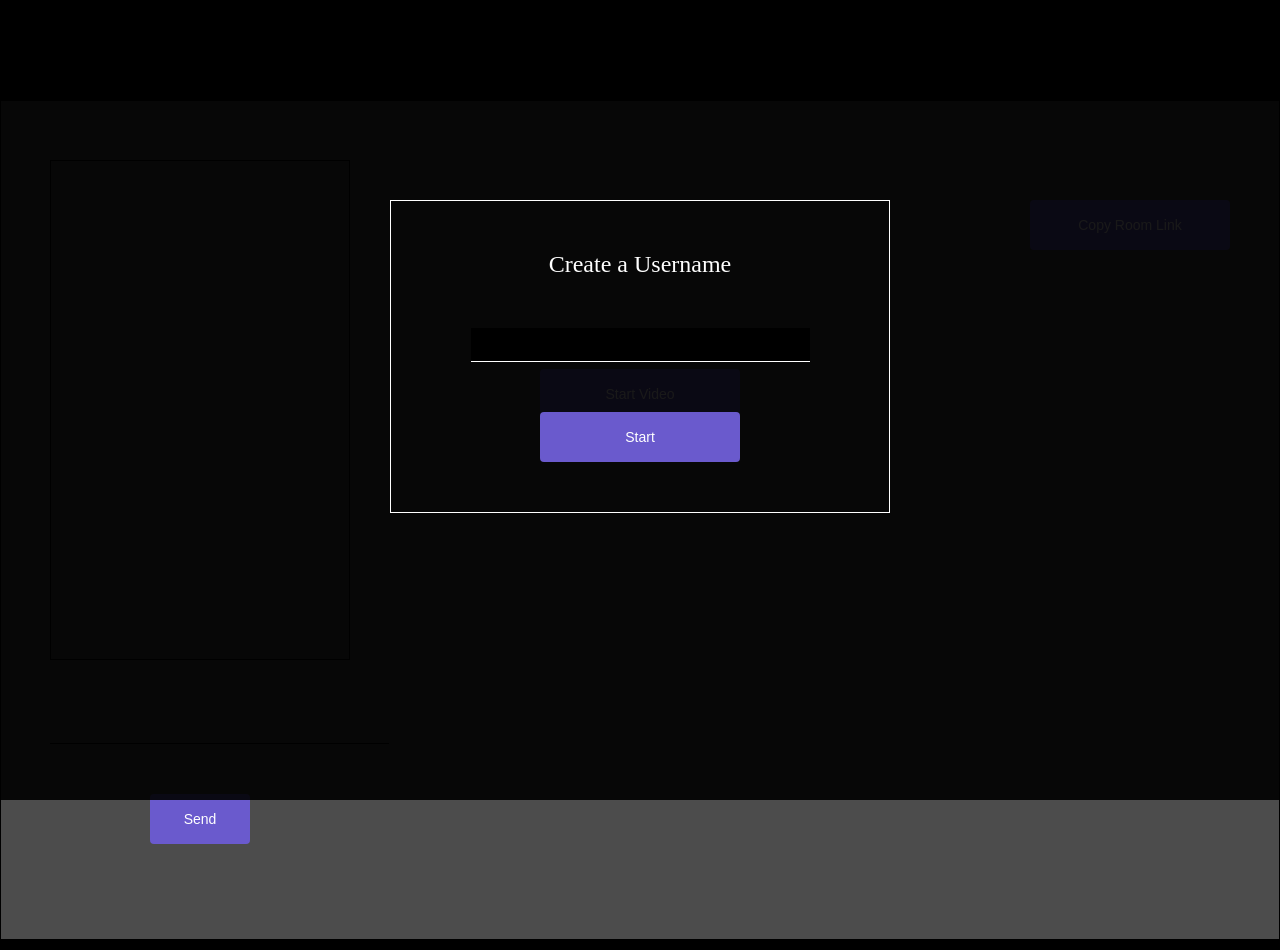
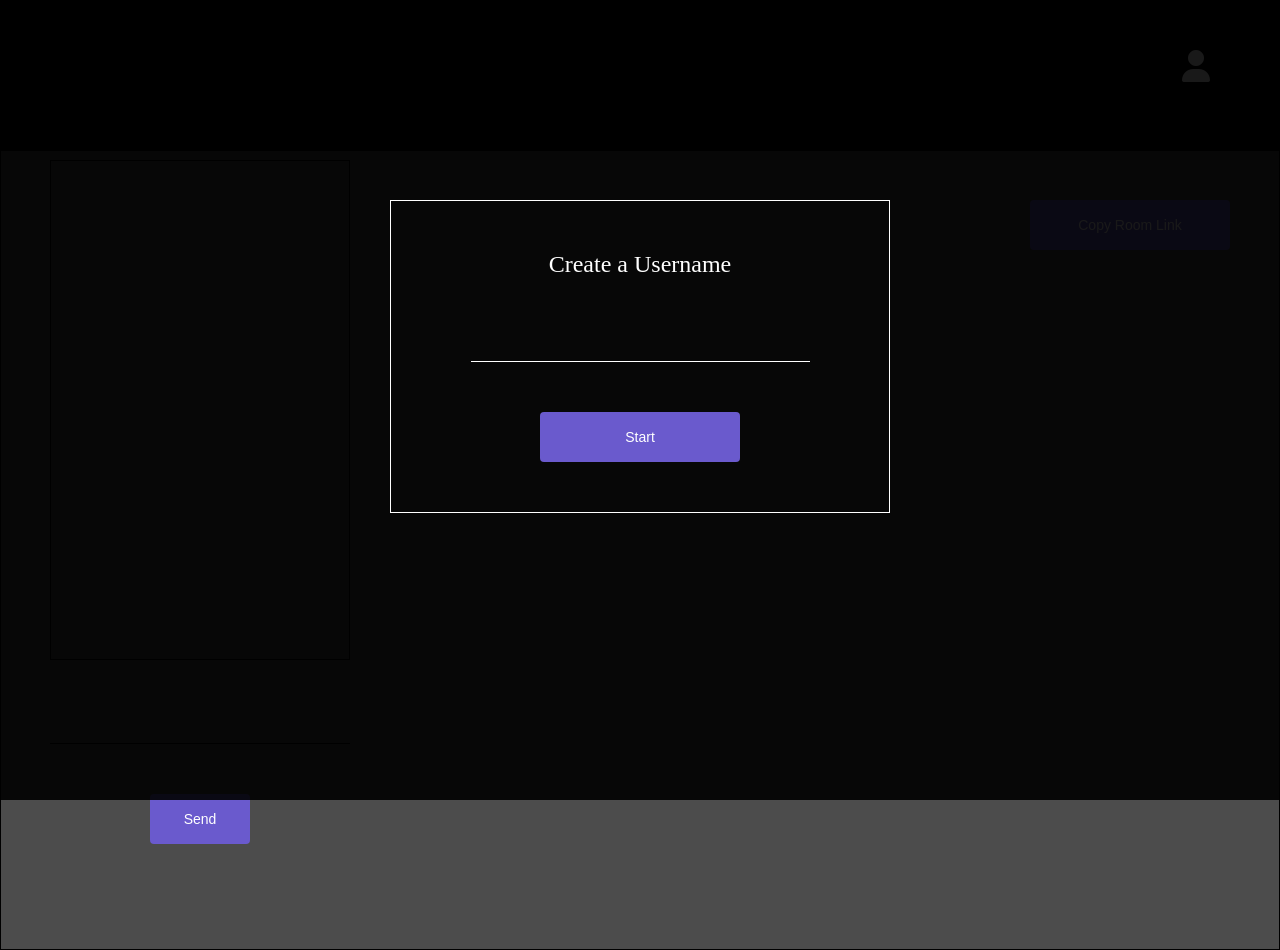
Before and after one commit to tostaylo/Pawn_Talk, a Flask app: page /1 in a window 1280 px wide. Run offline with Flask 2, Linux system fonts and the light colour scheme; parts of the project's set-up code (start-up, migrations or seed data) failed here and were passed over; some libraries are stand-ins or nearby versions.

Commit message:
commented out video, now displayin g username and working on displaying guest username

```diff
--- a/project/chat/forms.py
+++ b/project/chat/forms.py
@@ -3,4 +3,4 @@ from wtforms import BooleanField, StringField, PasswordField, IntegerField, vali
 
 
 class UrlForm(FlaskForm):
-    url = StringField('domain/')
+    url = StringField('Create Your Room')
--- a/project/chat/templates/chat/chat.html
+++ b/project/chat/templates/chat/chat.html
@@ -1,5 +1,10 @@
 {% extends 'base.html' %} {% block content %}
-<div id="header"></div>
+<div id="header">
+    <div id ="header_username_container">
+        <i class="fa fa-2x fa-user" aria-hidden="true"></i>
+    <div id="header_username"></div>
+    </div>
+</div>
 <div id=username_overlay>
     <div id="username_input_div">
         <div id="username_input_div_inner">
@@ -12,7 +17,7 @@
 <div id=outer_container>
     <div id="link"></div>
     <button class="button" id="copy">Copy Room Link</button>
-    <div id="video_container">
+    <!--<div id="video_container">
         <div id="video_flex_container">
             <video id="localVideo" autoplay></video>
             <video id="remoteVideo" autoplay></video>
@@ -21,10 +26,11 @@
             <input class="button" type="button" id="start" onclick="start(true)" value="Start Video"></input>
 
         </div>
-    </div>
+    </div>-->
 
 
     <div id="messages_container">
+        <div id = "guest_name"></div>
         <div id="message_list_div">
             <ul id="messages"></ul>
         </div>
@@ -37,5 +43,6 @@
 
 <script src="https://code.jquery.com/jquery-3.1.1.js" integrity="sha256-16cdPddA6VdVInumRGo6IbivbERE8p7CQR3HzTBuELA=" crossorigin="anonymous"></script>
 <script type="text/javascript" src="//cdnjs.cloudflare.com/ajax/libs/socket.io/1.3.6/socket.io.min.js"></script>
+<script src="https://use.fontawesome.com/0265280461.js"></script>
 <script src="{{ url_for('static', filename='chat.js') }}"></script>
 {% endblock %}
--- a/project/chat/views.py
+++ b/project/chat/views.py
@@ -37,6 +37,8 @@ def index():
             db.session.commit()
             return redirect(url_for('chat.chat', user_route=user_url.url))
         else:
+            flash("Sorry but that room is currently taken.")
+            flash("Please choose another room.")
             return render_template('/chat/index.html', form=form)
     return render_template('/chat/index.html', form=form)
 
@@ -72,7 +74,7 @@ sockets = []
 @socketio.on('connect')
 def add_socket():
     sockets.append(Socket(request.sid))
-    print(sockets)
+
 
 
 @socketio.on('username_message')
@@ -81,9 +83,9 @@ def handle_username_message(msg):
     for socket in sockets:
         if request.sid == socket.sid:
             socket.username = msg['data']
-            print(socket.username)
 
-    emit('username_message', {'data': msg['data']}, broadcast=True)
+            username = socket.username
+            emit('username_message', {'data': msg['data'], 'username': username}, broadcast=True)
 
 
 @socketio.on('message')
@@ -91,15 +93,27 @@ def handle_message(msg):
     print(sockets)
     print(msg['data'])
     for socket in sockets:
-        print(socket)
+
         if request.sid == socket.sid:
             username = socket.username
             emit('message', {'data': msg['data'], 'username': username}, broadcast=True)
 
+@socketio.on('guest_name')
+def handle_guest_name(msg):
+    for socket in sockets:
+        if request.sid != socket.sid:
+            guest_name = socket.username
+            emit('message', {'data': msg['data'], 'guest_name': guest_name}, broadcast=True)
 
-@socketio.on('video')
-def handle_video(msg):
-    emit('video', msg, broadcast = True)
+
+''''@socketio.on('handshake')
+def handle_handshake(msg):
+    emit('handshake', msg)
+
+
+@socketio.on('ice')
+def handle_ice(msg):
+    emit('ice', msg, broadcast=True)'''
 
 
 #on line 83 if socket.username != msg['data'] then socket.username = msg['data']
--- a/project/static/chat.js
+++ b/project/static/chat.js
@@ -1,7 +1,7 @@
 //SOCKET CONNECTION
 let socket = io.connect('//' + document.domain + ':' + location.port);
 
-var localVideo;
+/*var localVideo;
 var remoteVideo;
 var peerConnection;
 var peerConnectionConfig = {
@@ -65,7 +65,7 @@ function gotDescription(description) {
 
     console.log('got description');
     peerConnection.setLocalDescription(description, function () {
-        socket.emit('video', JSON.stringify({
+        socket.emit('handshake', JSON.stringify({
             'sdp': description
         }));
     }, function () {
@@ -75,7 +75,7 @@ function gotDescription(description) {
 
 function gotIceCandidate(event) {
     if (event.candidate != null) {
-        socket.emit('video', JSON.stringify({
+        socket.emit('ice', JSON.stringify({
             'ice': event.candidate
         }));
     }
@@ -93,8 +93,39 @@ function createOfferError(error) {
 //ANSWERING THE CliENt
 
 
+*/
+/*
+socket.on('handshake', function(message) {
+
+    if (!peerConnection) start(false);
+    var signal = JSON.parse(message);
+    if (signal.sdp) {
+        peerConnection.setRemoteDescription(new RTCSessionDescription(signal.sdp)).then(function(){
+            if (signal.sdp.type == 'offer') {
+                  return peerConnection.createAnswer();
+              }
+
+        }).then(gotDescription)
+        .catch(function(){
+            console.log(arguments);
+        });
+    }
+ });
 
 
+
+ socket.on('ice', function(message) {
+  if (!peerConnection) start(false);
+    var signal = JSON.parse(message);
+     if (signal.ice) {
+        peerConnection.addIceCandidate(new RTCIceCandidate(signal.ice)).then(function(){
+        console.log(arguments);
+        }).catch(function(){
+        console.log(arguments);
+        });
+    }
+});
+*/
 
 
 
@@ -112,43 +143,28 @@ function createOfferError(error) {
 
 socket.on('message', function (msg) {
     let username = $('#username_input').val();
-    console.log(msg.username);
-    console.log(username);
+
     if (msg.username === username) {
-        console.log('username is what you entered')
-        $('#messages').append('<li class="right"><span class ="span_right">' + msg.data + '</span></li><li class="buffer">li</li>');
+        $('#messages').append('<li class="buffer">yo</li><li class="right"><p class ="span_right">' + msg.data + '</p></li>');
         $("#messages").scrollTop($('#messages').height())
     } else {
-        $('#messages').append('<li class="left"><span class ="span_left">' + msg.data + '</span></li><li class="buffer">li</li>');
+        $('#messages').append('<li class="buffer">yo</li><li class="left"><p class ="span_left">' + msg.data + '</p></li>');
         $("#messages").scrollTop($('#messages').height())
     }
 });
 
 socket.on('username_message', function (msg) {
-    console.log('message received');
+    let username = msg.username;
+    console.log("the user name is " + username)
+    $('#header_username').text(username);
 });
 
-socket.on('video', function(message) {
-    debugger;
-    if (!peerConnection) start(false);
+socket.on('guest_name', function (msg) {
+    let guest_name = msg.guest_name;
+    $('#guest_name').text(guest_name)
+    console.log("the guest user name is " + guest_name)
+});
 
-    var signal = JSON.parse(message);
-    if (signal.sdp) {
-        peerConnection.setRemoteDescription(new RTCSessionDescription(signal.sdp)).then(function(){
-        if (signal.sdp.type == 'offer') {
-              return peerConnection.createAnswer();
-            }
-        }).then(gotDescription).catch(function(){
-        console.log(arguments);
-        });
-    } else if (signal.ice) {
-        peerConnection.addIceCandidate(new RTCIceCandidate(signal.ice)).then(function(){
-        console.log(arguments);
-        }).catch(function(){
-        console.log(arguments);
-        });
-    }
-});
 
 
 $('#send_button').on('click', function () {
@@ -164,7 +180,6 @@ $('#send_username_button').on('click', function () {
     socket.emit('username_message', {
         'data': $('#username_input').val()
     });
-    console.log($('#username_input').val())
     return false;
 });
 
--- a/project/static/style.css
+++ b/project/static/style.css
@@ -7,9 +7,36 @@ body {
 }
 
 #header {
-    height: 100px;
+    height: 150px;
     width: 100%;
     background: black;
+}
+
+#header_username_container{
+position: absolute;
+top: 50px;
+right: 50px;
+display: flex;
+}
+
+#header_username{
+color: white;
+font-size: 20px;
+margin-left: 20px;
+}
+
+.fa {
+color: white;
+}
+
+label {
+    display: block;
+    color: white;
+    font-size: 24px;
+}
+
+button:focus {
+outline: none;
 }
 
 #copy {
@@ -40,10 +67,10 @@ body {
     padding: 50px;
 }
 
-#username_input {
+#username_input, #url{
     border: none;
     border-bottom: 1px solid white;
-    background: black;
+    background: transparent;
     color: white;
     font-size: 26px;
     outline: none;
@@ -53,6 +80,9 @@ body {
 #username_label {
     color: white;
     font-size: 24px;
+}
+#add-url-button-div{
+color: white;
 }
 
 .button {
@@ -84,7 +114,7 @@ video {
 
 #outer_container {
     width: 100%;
-    height: 105vh;
+    height: 100vh;
     margin: 0 auto;
     border: 1px solid black;
     background: rgba(0, 0, 0, .7);
@@ -100,12 +130,19 @@ video {
     display: flex;
 }
 
+
+#guest_name{
+font-size: 20px;
+color: white;
+}
+
 #messages_container {
     position: absolute;
     left: 50px;
     top: 20vh;
     width: 300px;
     text-align: center;
+    overflow: auto;
 }
 
 #message_list_div {
@@ -158,38 +195,48 @@ li {
 }
 
 ul {
-    padding: 0;
+    padding: 10px;
     width: 100%;
     position: absolute;
     bottom: 0;
     list-style: none;
     overflow: auto;
     max-height: 10000px;
+    margin: 0;
 }
 
 ::-webkit-scrollbar {
-    display: none;
+    display:none;
 }
 
 .span_left {
     padding: 10px;
-    background: lightgray;
-    border: 1px solid black;
+    background: darkgray;
     color: white;
-    border-radius: 4px;
-    max-width: 50px;
+    border-radius: 4000px;
     font-size: 14px;
     word-wrap: break-word;
+    margin:0;
+    min-width: 50px;
+    max-width: 150px;
+    display:inline-block;
+    text-align: center;
+
 }
 
 .span_right {
     padding: 10px;
     background: #6a5acd;
     color: white;
-    border-radius: 4px;
-    max-width: 50px;
+    border-radius: 4000px;
     font-size: 14px;
     word-wrap: break-word;
+    margin:0;
+    min-width: 50px;
+    max-width: 150px;
+    display: inline-block;
+    text-align: center;
+
 }
 
 .buffer {
```
Also changed, not shown: project/chat/templates/chat/index.html (+14 -2 lines).
